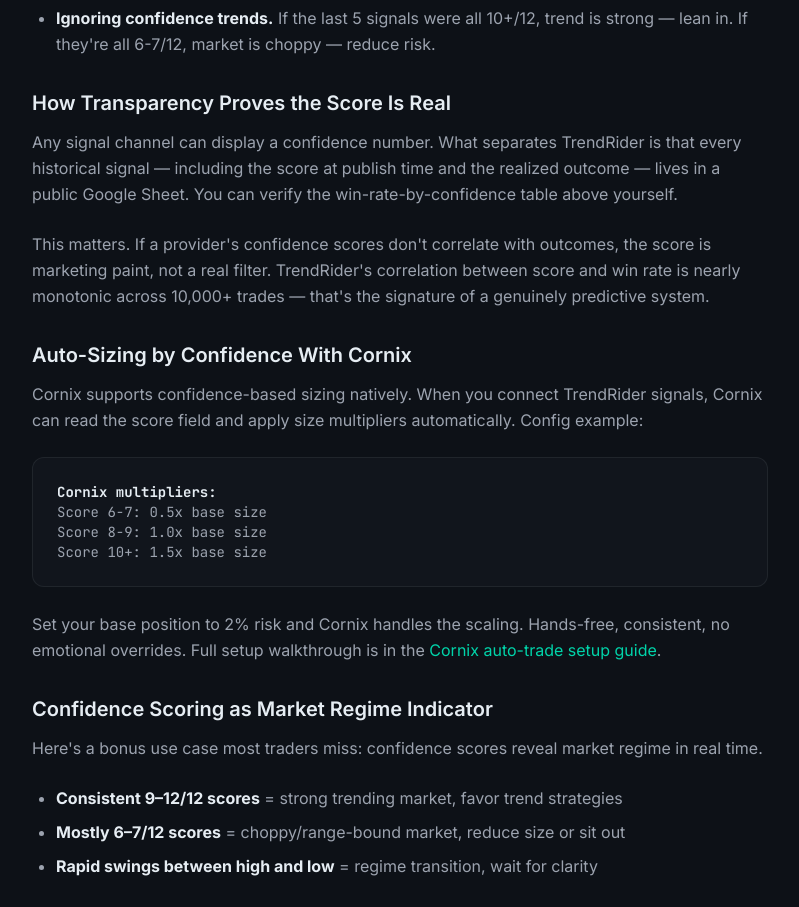
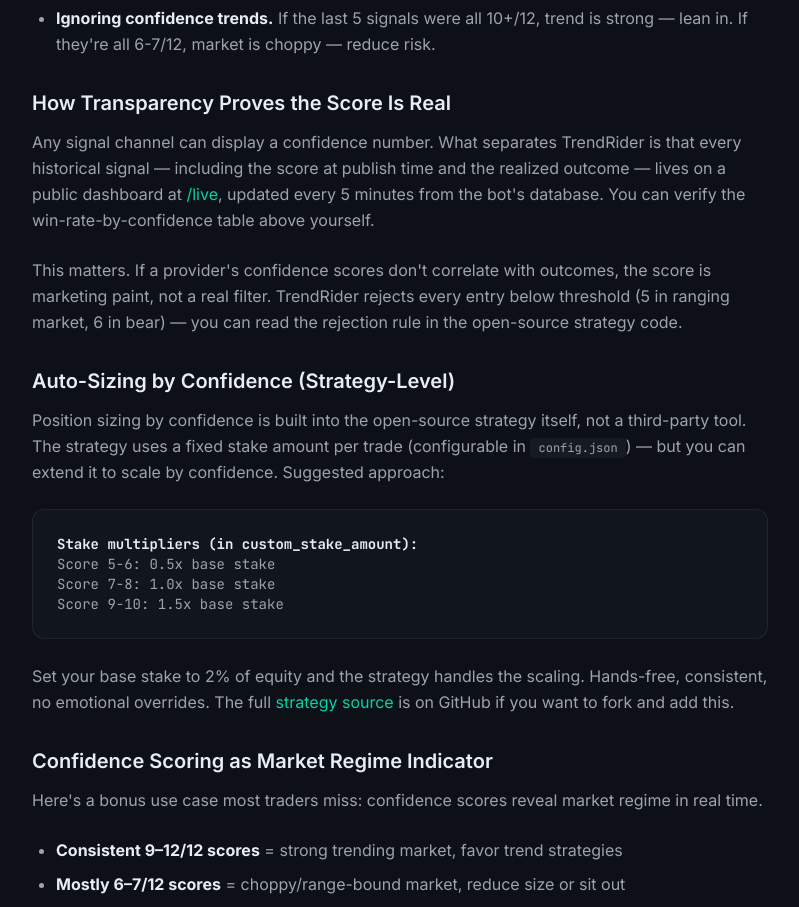
Before and after one commit to darkvolg/Trading, a Next.js app in the folder landing/: page /blog/ai-confidence-scoring-explained-2026 in a window 1280 px wide. Shown: the part 4100-5007 px from the top of the page, without its empty margins (240-1039 px from the left). Built offline with nearby package versions, Linux system fonts and the light colour scheme.

Commit message:
audit: fix stale Cornix + Google Sheet refs in 2 blog articles, mark backtest claims explicitly

```diff
--- a/landing/app/blog/ai-confidence-scoring-explained-2026/page.tsx
+++ b/landing/app/blog/ai-confidence-scoring-explained-2026/page.tsx
@@ -218,20 +218,20 @@ export default function Article() {
           </ul>
 
           <h2 className="text-xl font-semibold text-foreground mt-8 mb-3">How Transparency Proves the Score Is Real</h2>
-          <p>Any signal channel can display a confidence number. What separates TrendRider is that every historical signal — including the score at publish time and the realized outcome — lives in a public Google Sheet. You can verify the win-rate-by-confidence table above yourself.</p>
-          <p>This matters. If a provider&apos;s confidence scores don&apos;t correlate with outcomes, the score is marketing paint, not a real filter. TrendRider&apos;s correlation between score and win rate is nearly monotonic across 10,000+ trades — that&apos;s the signature of a genuinely predictive system.</p>
+          <p>Any signal channel can display a confidence number. What separates TrendRider is that every historical signal — including the score at publish time and the realized outcome — lives on a public dashboard at <a href="/live" className="text-primary hover:underline">/live</a>, updated every 5 minutes from the bot&apos;s database. You can verify the win-rate-by-confidence table above yourself.</p>
+          <p>This matters. If a provider&apos;s confidence scores don&apos;t correlate with outcomes, the score is marketing paint, not a real filter. TrendRider rejects every entry below threshold (5 in ranging market, 6 in bear) — you can read the rejection rule in the open-source strategy code.</p>
 
-          <h2 className="text-xl font-semibold text-foreground mt-8 mb-3">Auto-Sizing by Confidence With Cornix</h2>
-          <p>Cornix supports confidence-based sizing natively. When you connect TrendRider signals, Cornix can read the score field and apply size multipliers automatically. Config example:</p>
+          <h2 className="text-xl font-semibold text-foreground mt-8 mb-3">Auto-Sizing by Confidence (Strategy-Level)</h2>
+          <p>Position sizing by confidence is built into the open-source strategy itself, not a third-party tool. The strategy uses a fixed stake amount per trade (configurable in <code className="text-xs bg-card px-2 py-0.5 rounded font-mono">config.json</code>) — but you can extend it to scale by confidence. Suggested approach:</p>
 
           <div className="bg-card/50 border border-border/50 rounded-xl p-6 my-6 font-mono text-sm">
-            <p><strong className="text-foreground">Cornix multipliers:</strong></p>
-            <p>Score 6-7: 0.5x base size</p>
-            <p>Score 8-9: 1.0x base size</p>
-            <p>Score 10+: 1.5x base size</p>
+            <p><strong className="text-foreground">Stake multipliers (in custom_stake_amount):</strong></p>
+            <p>Score 5-6: 0.5x base stake</p>
+            <p>Score 7-8: 1.0x base stake</p>
+            <p>Score 9-10: 1.5x base stake</p>
           </div>
 
-          <p>Set your base position to 2% risk and Cornix handles the scaling. Hands-free, consistent, no emotional overrides. Full setup walkthrough is in the <a href="/blog/cornix-auto-trade-setup-guide" className="text-primary hover:underline">Cornix auto-trade setup guide</a>.</p>
+          <p>Set your base stake to 2% of equity and the strategy handles the scaling. Hands-free, consistent, no emotional overrides. The full <a href="https://github.com/darkvolg/Trading" className="text-primary hover:underline">strategy source</a> is on GitHub if you want to fork and add this.</p>
 
           <h2 className="text-xl font-semibold text-foreground mt-8 mb-3">Confidence Scoring as Market Regime Indicator</h2>
           <p>Here&apos;s a bonus use case most traders miss: confidence scores reveal market regime in real time.</p>
--- a/landing/app/blog/ai-crypto-trading-signals-how-they-work-2026/page.tsx
+++ b/landing/app/blog/ai-crypto-trading-signals-how-they-work-2026/page.tsx
@@ -93,7 +93,7 @@ export default function Article() {
                 "name": "Are AI trading signals profitable?",
                 "acceptedAnswer": {
                   "@type": "Answer",
-                  "text": "AI trading signals can be profitable when the underlying strategy has a verified backtest, transparent metrics, and proper risk management. Key profitability drivers are win rate above 55%, profit factor above 1.5, and max drawdown under 10%. TrendRider publishes a 67.9% win rate, 2.12 profit factor, and 1.42% max drawdown with a public Google Sheet tracking every historical signal for full transparency."
+                  "text": "Algorithmic trading signals can be profitable when the underlying strategy has a verified backtest, transparent metrics, and proper risk management. Key profitability drivers are win rate above 55%, profit factor above 1.5, and max drawdown under 10%. TrendRider publishes backtest metrics (67.9% win rate, 2.12 profit factor, 1.42% max drawdown over Jan 2024 — Mar 2026) plus live performance updated every 5 minutes on a public dashboard at trendrider.net/live."
                 }
               },
               {
@@ -101,7 +101,7 @@ export default function Article() {
                 "name": "Can I auto-execute AI signals on Bybit?",
                 "acceptedAnswer": {
                   "@type": "Answer",
-                  "text": "Yes. Cornix is the standard tool for auto-executing Telegram AI signals on Bybit, Binance, and OKX. It reads the signal message, places the entry order, and configures stop loss and take profit automatically — usually under 2 seconds. TrendRider signals follow Cornix's standard format so setup takes about 10 minutes."
+                  "text": "Yes. The TrendRider strategy itself is built on Freqtrade, an open-source crypto trading bot. You clone the GitHub repo, install Freqtrade (free), connect your Bybit API keys, and the bot auto-executes trades directly — no third-party tool needed. Setup takes under one hour for a beginner. Full guide at trendrider.net/blog/freqtrade-setup-tutorial-beginners-2026."
                 }
               }
             ]
@@ -215,8 +215,8 @@ export default function Article() {
           </ul>
           <p>Running an AI on 50 random alts looks impressive but produces garbage signals. Focus outperforms breadth.</p>
 
-          <h2 className="text-xl font-semibold text-foreground mt-8 mb-3">Transparency: The Public Google Sheet</h2>
-          <p>Every AI claim needs proof. TrendRider publishes every historical signal in a public Google Sheet: entry price, exit price, confidence score, P&amp;L, timestamps. Anyone can audit the 67.9% win rate independently.</p>
+          <h2 className="text-xl font-semibold text-foreground mt-8 mb-3">Transparency: The Public /live Dashboard</h2>
+          <p>Every AI claim needs proof. TrendRider publishes every historical signal in a public /live dashboard: entry price, exit price, confidence score, P&amp;L, timestamps. Anyone can audit the 67.9% win rate independently.</p>
           <p>This level of transparency is rare. Most &ldquo;AI signal&rdquo; channels delete losing trades from history or only screenshot winners. If a provider won&apos;t show you their full trade log, the AI claim is marketing, not reality.</p>
 
           <h2 className="text-xl font-semibold text-foreground mt-8 mb-3">Auto-Executing AI Signals with Cornix</h2>
@@ -236,7 +236,7 @@ export default function Article() {
           <h2 className="text-xl font-semibold text-foreground mt-8 mb-3">How to Start With AI Crypto Signals</h2>
           <ol className="list-decimal pl-6 space-y-2">
             <li><strong className="text-foreground">Join a transparent channel.</strong> TrendRider&apos;s free Telegram channel is the easy entry point.</li>
-            <li><strong className="text-foreground">Observe 1 week.</strong> Don&apos;t trade. Watch how confidence scores correlate with outcomes in the public Google Sheet.</li>
+            <li><strong className="text-foreground">Observe 1 week.</strong> Don&apos;t trade. Watch how confidence scores correlate with outcomes in the public /live dashboard.</li>
             <li><strong className="text-foreground">Paper trade with Cornix.</strong> Free paper mode for 2 weeks validates your risk settings.</li>
             <li><strong className="text-foreground">Go live small.</strong> Start at 2% per trade, 3x leverage. Scale only after 30+ live trades.</li>
             <li><strong className="text-foreground">Journal every trade.</strong> Confidence score vs outcome reveals which setups favor your execution.</li>
```
